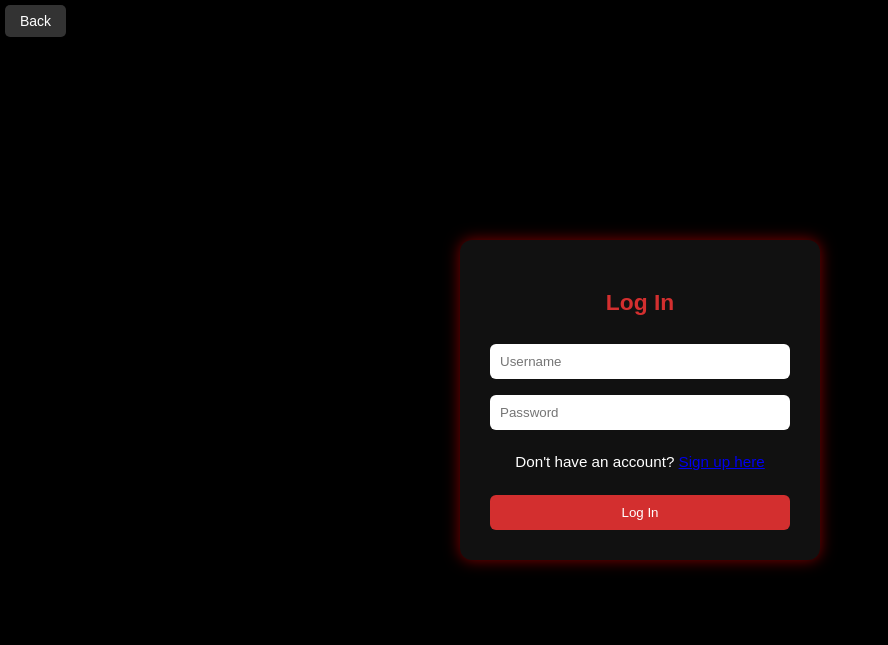
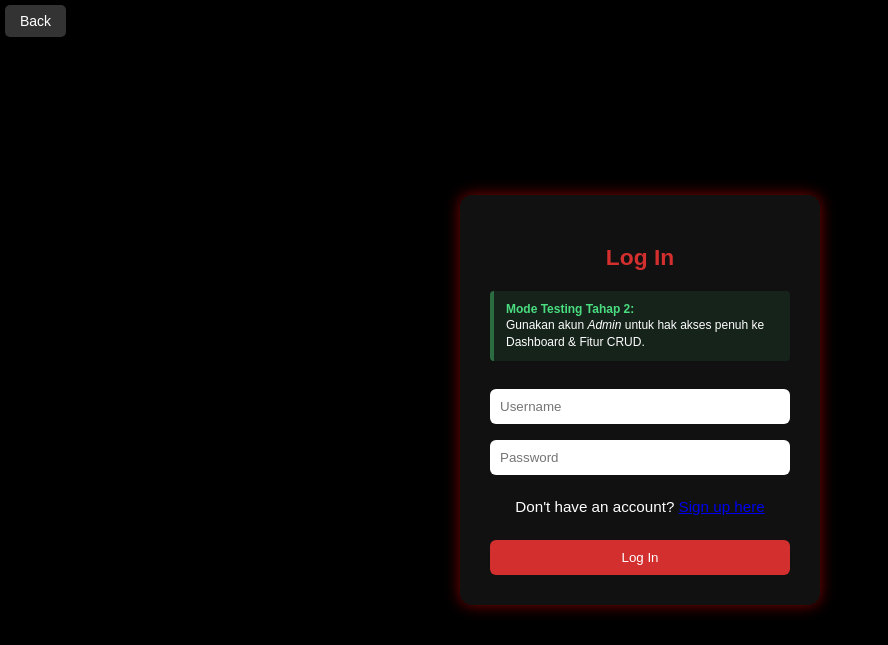
Before and after one commit to Fahryan212/movlix22, a PHP site: page /view/login.php in a window 1280 px wide. Shown: the top 645 px of the page, without its empty margins (0-888 px from the left). Run offline with PHP 8.4, Linux system fonts and the light colour scheme.

Commit message:
tambah kotak alert informasi pada UI login

```diff
--- a/htdocs/view/login.php
+++ b/htdocs/view/login.php
@@ -32,6 +32,11 @@ if ($_SERVER['REQUEST_METHOD'] === 'POST') {
     <div class="login-box">
         <h2>Log In</h2>
 
+        <div style="background: rgba(43, 108, 64, 0.2); border-left: 4px solid #2b6c40; padding: 10px 12px; margin-bottom: 20px; border-radius: 4px; text-align: left; font-size: 12px; color: #ffffff; line-height: 1.4;">
+            <strong style="color: #4ade80;">Mode Testing Tahap 2:</strong><br>
+            Gunakan akun <em>Admin</em> untuk hak akses penuh ke Dashboard & Fitur CRUD.
+        </div>
+
         <?php if (!empty($error)): ?>
             <p class="error"><?= htmlspecialchars($error) ?></p>
         <?php endif; ?>
```
